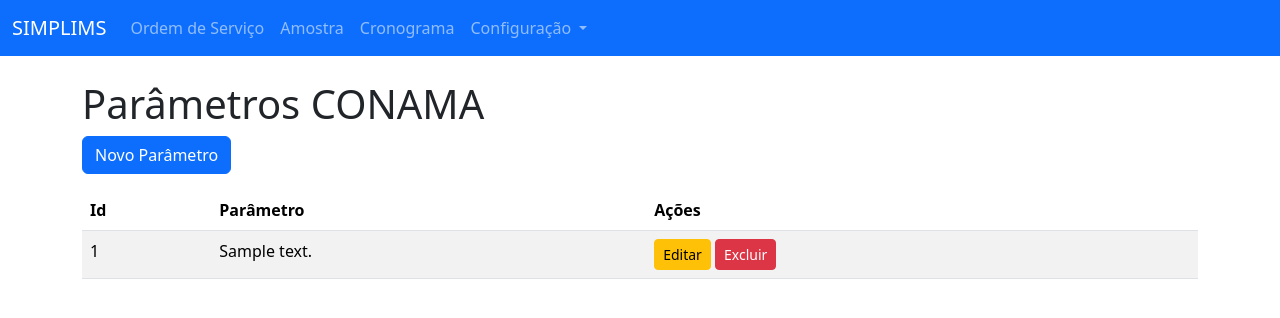
After one commit to SIMPLIMS/projeto, a Django app: page /legislacao/ in a window 1280 px wide. The commit adds this page. Shown: the top 318 px of the page. Run offline with Django 4.2, Linux system fonts and the light colour scheme; tables that the repository leaves empty hold one stand-in row (values such as "Sample post"); parts of the project's set-up code (start-up, migrations or seed data) failed here and were passed over.

Commit message:
criacao de url, form e template para Legislacao

```diff
--- a/simplims_app/urls.py
+++ b/simplims_app/urls.py
@@ -79,4 +79,26 @@ urlpatterns = [
         views.OrdemServicoDeleteView.as_view(),
         name="ordem_servico_excluir",
     ),
+
+    # URLs de Legislação
+    path(
+        "legislacao/",
+        views.LegislacaoListView.as_view(),
+        name="legislacao_listar",
+    ),
+    path(
+        "legislacao/novo/",
+        views.LegislacaoCreateView.as_view(),
+        name="legislacao_criar",
+    ),
+    path(
+        "legislacao/<int:pk>/editar/",
+        views.LegislacaoUpdateView.as_view(),
+        name="legislacao_editar",
+    ),
+    path(
+        "legislacao/<int:pk>/excluir/",
+        views.LegislacaoDeleteView.as_view(),
+        name="legislacao_excluir",
+    ),
 ]
--- a/templates/navbar.html
+++ b/templates/navbar.html
@@ -36,6 +36,8 @@
             <li><a class="dropdown-item" href="{% url 'matriz_listar' %}">Matriz</a></li>
             <li><a class="dropdown-item" href="{% url 'parametro_listar' %}">Parâmetro</a></li>
             <li><a class="dropdown-item" href="{% url 'servico_listar' %}">Serviço</a></li>
+            <li><a class="dropdown-item" href="{% url 'legislacao_listar' %}">Legislação</a></li>
+
           </ul>
 
         </li>
--- /dev/null
+++ b/templates/simplims_app/legislacao/lista.html
@@ -0,0 +1,35 @@
+<!-- templates/simplims_app/legislacao/lista.html -->
+{% extends "base.html" %}
+{% block content %}
+
+<h1>Parâmetros CONAMA</h1>
+
+<a href="{% url 'legislacao_criar' %}" class="btn btn-primary">Novo Parâmetro</a>
+
+<table class="table table-striped mt-3">
+    <thead>
+        <tr>
+            <th>Id</th>
+            <th>Parâmetro</th>
+            <th>Ações</th>
+        </tr>
+    </thead>
+    <tbody>
+        {% for item in object_list %}
+            <tr>
+                 <td>{{ item.pk }}</td>
+                <td>{{ item.parametro }}</td>
+                <td>
+                    <a href="{% url 'legislacao_editar' item.pk %}" class="btn btn-sm btn-warning">Editar</a>
+                    <a href="{% url 'legislacao_excluir' item.pk %}" class="btn btn-sm btn-danger">Excluir</a>
+                </td>
+            </tr>
+        {% empty %}
+            <tr>
+                <td colspan="2">Nenhum parâmetro CONAMA cadastrado.</td>
+            </tr>
+        {% endfor %}
+    </tbody>
+</table>
+
+{% endblock %}
--- a/templates/static/style.css
+++ b/templates/static/style.css
@@ -0,0 +1,11 @@
+/* Posiciona submenu à direita */
+.dropdown-submenu {
+  position: relative;
+}
+
+.dropdown-submenu > .dropdown-menu {
+  top: 0;
+  left: 100%;
+  margin-left: 0.1rem;
+  margin-right: 0.1rem;
+}
```
Also changed, not shown: simplims_app/forms.py (+17 -1 lines), templates/simplims_app/legislacao/confirmar_exclusao.html (added, +13 -0 lines), templates/simplims_app/legislacao/formulario.html (added, +14 -0 lines).
